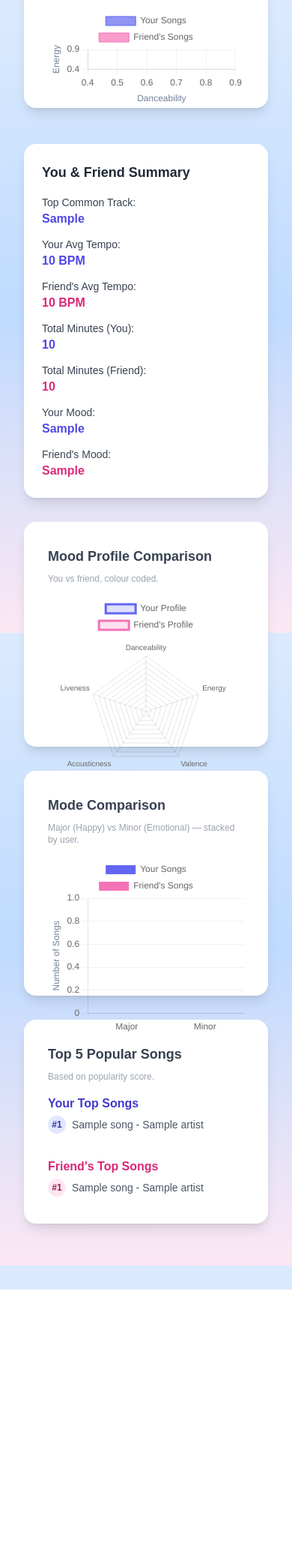
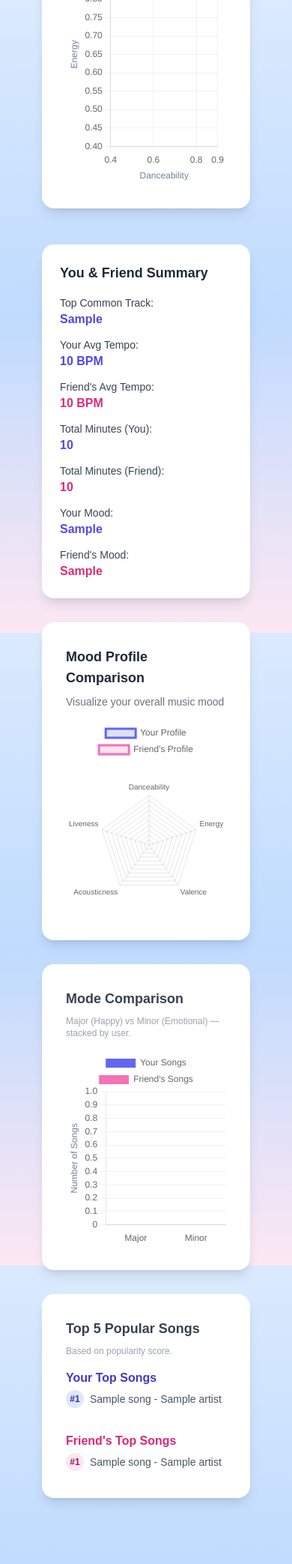
Before and after one commit to LithikaAA/CITS3403group_gc_74, a Flask app: template app/templates/shared_dashboard.html in a window 390 px wide. Shown: the whole page at 75% size. Before the commit the page ends 1720 px from the top, so only its background shows below. Run offline with Flask 3, Linux system fonts and the light colour scheme; tables that the repository leaves empty hold one stand-in row (values such as "Sample post"); the template is opened without the code that fills it: values that come from a table or form of the project are taken from there, most other values are stand-ins (such as "Sample title", 1, 10 or a date in 2020); parts of the project's set-up code (start-up, migrations or seed data) failed here and were passed over; some libraries are stand-ins or nearby versions.

Commit message:
shared dashboard view updated

```diff
--- a/app/templates/shared_dashboard.html
+++ b/app/templates/shared_dashboard.html
@@ -77,25 +77,32 @@
     </div>
 
     <!-- Main Charts Row -->
-    <div class="grid grid-cols-1 md:grid-cols-2 gap-8">
-      <div class="bg-white rounded-2xl shadow-lg p-8 transition transform duration-300 hover:scale-105 hover:shadow-2xl chart-container">
-        <h2 class="text-2xl font-bold text-grey-700 mb-2">Total Minutes Played by Track</h2>
+    <div class="max-w-screen-2xl mx-auto px-6">
+      <div class="grid grid-cols-1 md:grid-cols-2 gap-8 mb-8">
+
+        <!-- Total Minutes Played by Track -->
+        <div class="bg-white rounded-2xl shadow-lg p-8 min-h-[400px]">
+          <h2 class="text-2xl font-bold text-gray-800 mb-2">Total Minutes Played by Track</h2>
           <p class="text-sm text-gray-500 mb-6">Top different songs between you and your friend.</p>
-        <div class="w-full overflow-x-auto">
-          <canvas id="minutesByTrack" class="w-full h-auto max-w-full"></canvas>
+          <div class="w-full h-[350px] min-h-[350px]">
+            <canvas id="minutesByTrack" class="w-full h-full"></canvas>
           </div>
         </div>
 
-      <div class="bg-white rounded-2xl shadow-lg p-8 transition transform duration-300 hover:scale-105 hover:shadow-2xl chart-container">
-        <h2 class="text-2xl font-bold text-grey-700 mb-2">Danceability vs Energy</h2>
+        <!-- Danceability vs Energy -->
+        <div class="bg-white rounded-2xl shadow-lg p-8 min-h-[400px]">
+          <h2 class="text-2xl font-bold text-gray-800 mb-2">Danceability vs Energy</h2>
           <p class="text-sm text-gray-500 mb-6">You vs friend. Different colour dots show each of your tracks.</p>
-        <div class="w-full overflow-x-auto">
-          <canvas id="danceabilityEnergy" class="w-full h-auto max-w-full"></canvas>
+          <div class="w-full h-[350px] min-h-[350px]">
+            <canvas id="danceabilityEnergy" class="w-full h-full"></canvas>
           </div>
+        </div>
+
       </div>
     </div>
 
     <!-- Grid Section -->
+    <div class="max-w-screen-2xl mx-auto px-6">
       <div class="grid grid-cols-1 sm:grid-cols-2 lg:grid-cols-3 xl:grid-cols-4 gap-8">
 
         <!-- Music Summary Card -->
@@ -141,17 +148,21 @@
         </div>
 
         <!-- Mood Profile Radar Chart -->
-      <div class="bg-white rounded-2xl shadow-lg p-8 dashboard-card chart-container">
-        <h2 class="text-lg font-semibold text-gray-700 mb-2">Mood Profile Comparison</h2>
-        <p class="text-xs text-gray-400 mb-4">You vs friend, colour coded.</p>
-        <canvas id="moodProfile" class="w-full h-auto max-w-full"></canvas>
+        <div class="bg-white rounded-2xl shadow-lg p-8 dashboard-card">
+          <h2 class="text-lg font-bold text-gray-800 mb-2">Mood Profile Comparison</h2>
+          <p class="text-sm text-gray-500 mb-4">Visualize your overall music mood</p>
+          <div class="w-full h-[260px] overflow-hidden">
+            <canvas id="moodProfile" class="w-full h-full"></canvas>
+          </div>
         </div>
 
         <!-- Listening Time by Mode -->
-      <div class="bg-white rounded-2xl shadow-lg p-8 dashboard-card chart-container">
+        <div class="bg-white rounded-2xl shadow-lg p-8 dashboard-card">
           <h2 class="text-lg font-semibold text-gray-700 mb-2">Mode Comparison</h2>
           <p class="text-xs text-gray-400 mb-4">Major (Happy) vs Minor (Emotional) — stacked by user.</p>
-        <canvas id="modeChart" class="w-full h-auto max-w-full"></canvas>
+          <div class="w-full h-[260px] overflow-hidden">
+            <canvas id="modeChart" class="w-full h-full"></canvas>
+          </div>
         </div>
 
         <!-- Top 5 Popular Songs -->
@@ -183,7 +194,7 @@
             </div>
           </div>
         </div>
-
+      </div>
     </div>
   </div>
 
```
Also changed, not shown: app/routes/share.py (+29 -6 lines). Lines whose indentation alone changed are shown as unchanged.
